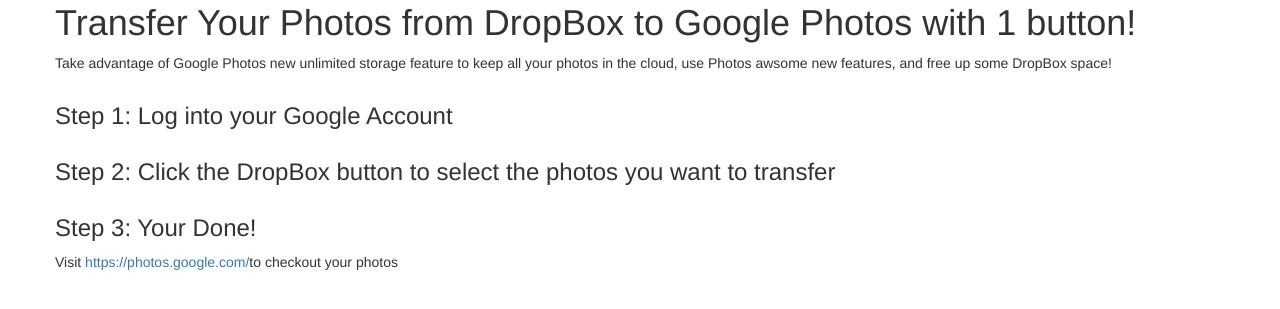
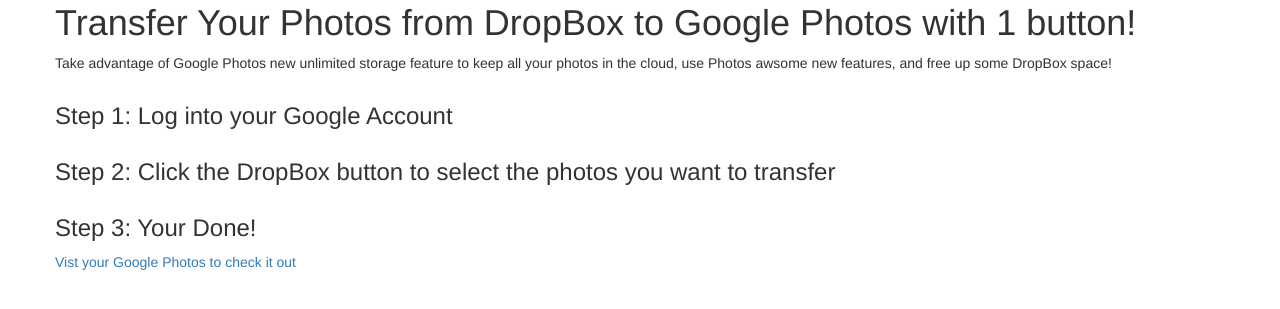
Before and after one commit to pparamalingam/DropboxTransferTool-javaclient, a plain HTML site: page website/index.html in a window 1280 px wide. Shown: the part 57-366 px from the top of the page. Drawn offline with nearby package versions, Linux system fonts and the light colour scheme.

Commit message:
fixed the link

```diff
--- a/website/index.html
+++ b/website/index.html
@@ -52,7 +52,7 @@
     		<div class="col-6"><h3>Step 2: Click the DropBox button to select the photos you want to transfer</h3></div>
     	</div>
     	<div class="row">
-    		<div class="col-12"><h3>Step 3: Your Done!</h3> <p>Visit<a> https://photos.google.com/</a>to checkout your photos</p></div>
+    		<div class="col-12"><h3>Step 3: Your Done!</h3><a href="https://photos.google.com/">Vist your Google Photos to check it out </a> </div>
     	</div>
     </div>
     </div>
```
